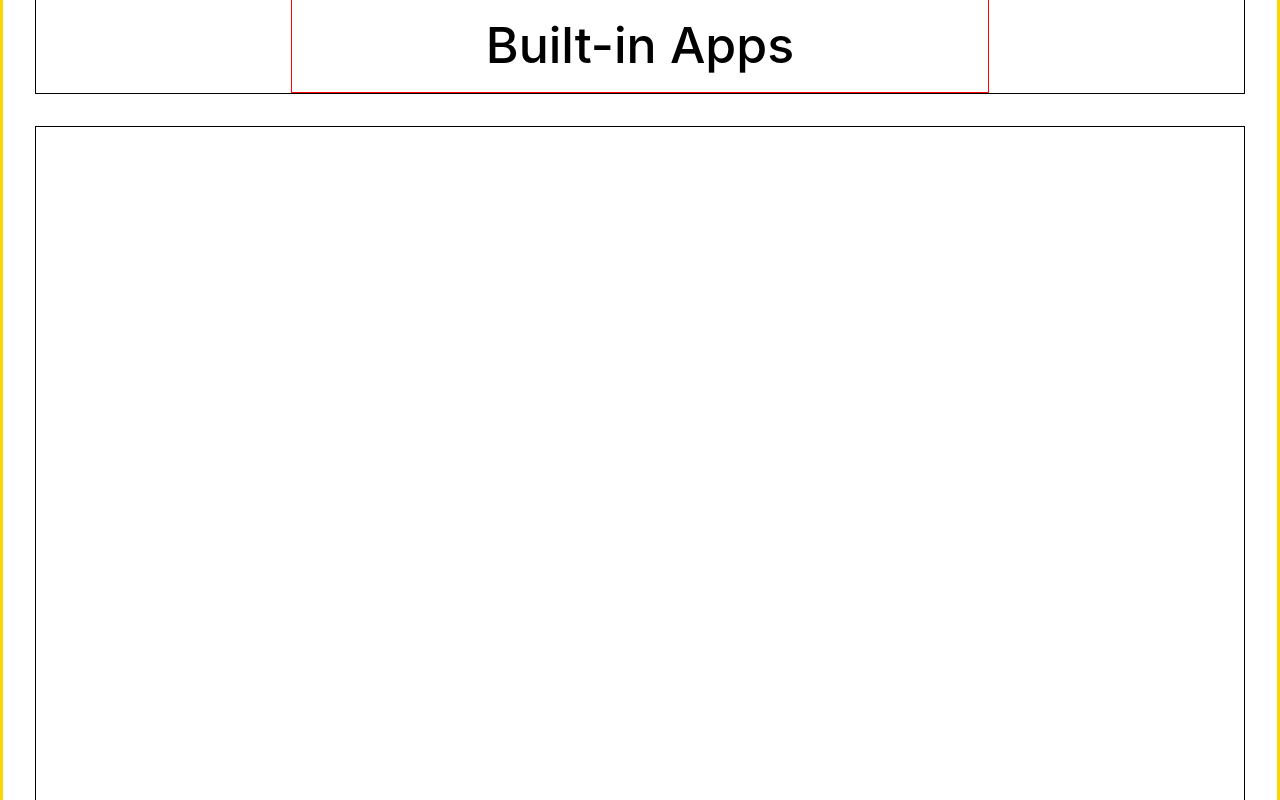
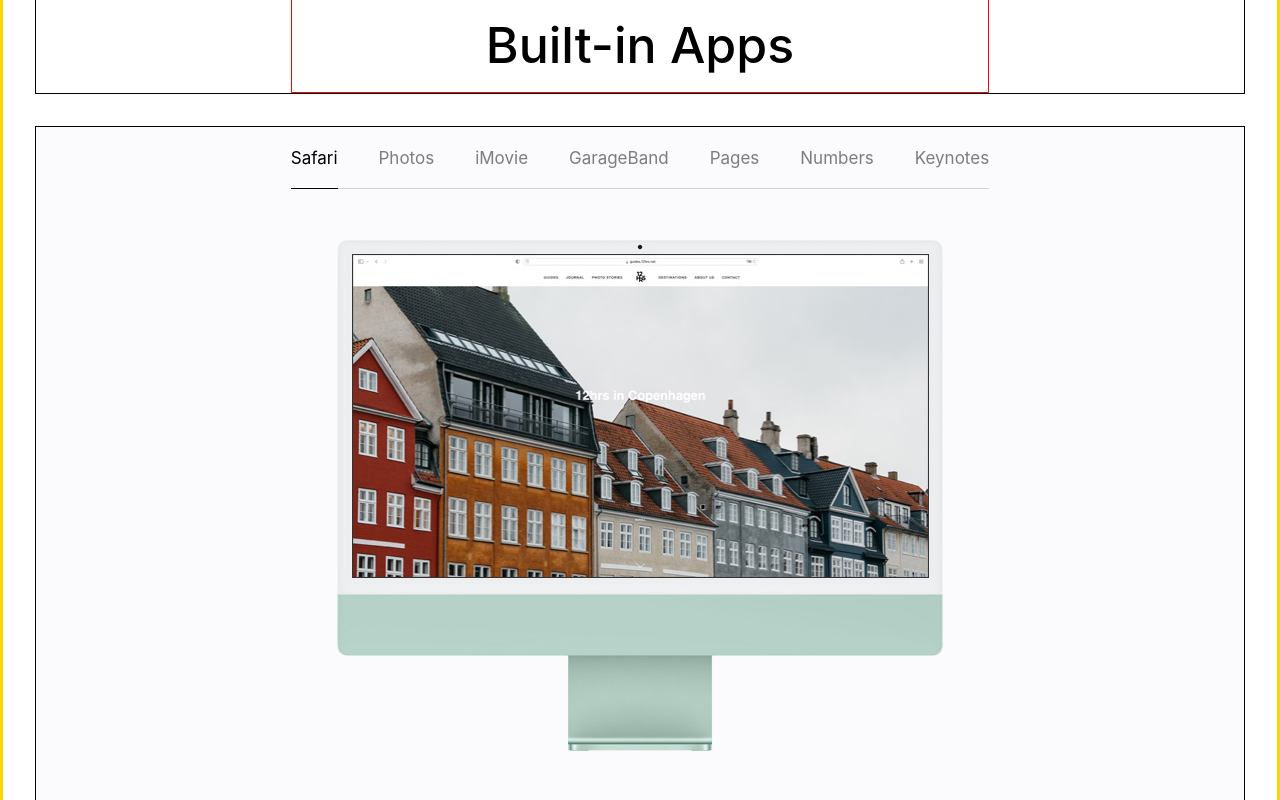
Before and after one commit to iamgrg/Apple-copy, a React (Create React App) app: page /Mac in a window 1280 px wide. Shown: the part 7700-8500 px from the top of the page. Built offline with nearby package versions, Linux system fonts and the light colour scheme.

Commit message:
caroussel app Mac

```diff
--- a/src/App.js
+++ b/src/App.js
@@ -6,7 +6,7 @@ import About from "./pages/About";
 import Apple from "./pages/Apple";
 import Ipad from "./pages/iPad";
 import Iphone from "./pages/iPhone";
-import Mac from "./pages/Mac";
+import Mac from "./pages/Mac/Mac";
 import CheckOut from "./pages/Checkout/Checkout";
 import Store from "./pages/Store/Store.js";
 import { useState } from "react";
--- a/src/index.css
+++ b/src/index.css
@@ -681,6 +681,42 @@ width: 100%;
   height: 110vh;
   margin: 4vh;
   padding: 0 20%;
+  background-color: #fbfbfd;
+}
+.Mac .appsCaroussel .menu {
+  border-bottom: solid #d2d2d7 0.1px;
+  padding: 0;
+  display: flex;
+  justify-content: space-between;
+}
+.Mac .appsCaroussel button {
+  border : none;
+  background-color: transparent;
+  font-size: 17px;
+  padding: 20px 0;
+  transform: translate(0px, 1px);
+  color : #7d7d7e;
+  font-family: "SF Pro Text","SF Pro Icons","Helvetica Neue","Helvetica","Arial",sans-serif;
+}
+.Mac .appsCaroussel .select{
+}
+.Mac .appsCaroussel button:hover {
+  color : rgb(39, 39, 39);
+  cursor: pointer;
+}
+.Mac .appsCaroussel .macDisplay {
+  height: 514px;
+  width: 608px;
+  position: relative;
+  padding : 0;
+  margin: 50px auto 0 auto;
+}
+.Mac .appsCaroussel .screen {
+  position: absolute;
+  top:  15px;
+  left: 16px;
+  height: 324px;
+  width: 577px;
 }
 .Mac .proAppsCaroussel {
     border: solid black 0.1px;
--- a/src/pages/Mac.js
+++ b/src/pages/Mac/Mac.js
@@ -1,3 +1,5 @@
+import AppCaroussel from "./caroussels"
+
 const Mac = () => {
   return <div className="Mac">
       <div className="superCharged">
@@ -58,9 +60,7 @@ const Mac = () => {
       </div>
       <div className="macOS"></div>
       <div className="apps"><h2>Built-in Apps</h2></div>
-      <div className="appsCaroussel">
-
-      </div>
+      <AppCaroussel/>
       <div className="proAppsCaroussel">
 
       </div>
--- /dev/null
+++ b/src/pages/Mac/caroussels.js
@@ -0,0 +1,67 @@
+import { useState } from "react"
+import macDisplay from "/Users/gregoire/Documents/Projet code/Odin_project/portfolio/apple-fake/src/Assets/Mac/bia_hw__eb4197lfok2u_large.jpeg"
+import iMovie from "/Users/gregoire/Documents/Projet code/Odin_project/portfolio/apple-fake/src/Assets/Mac/bia_imovie__eufhd8vcyo02_large.jpeg"
+import Keynote from "/Users/gregoire/Documents/Projet code/Odin_project/portfolio/apple-fake/src/Assets/Mac/bia_keynote__bmh51wz81auq_large.jpeg"
+import Pages from "/Users/gregoire/Documents/Projet code/Odin_project/portfolio/apple-fake/src/Assets/Mac/bia_pages__v70unua3zgiy_large.jpeg"
+import Photos from "/Users/gregoire/Documents/Projet code/Odin_project/portfolio/apple-fake/src/Assets/Mac/bia_photos__cz11vic5lncm_large.jpeg"
+import Safari from "/Users/gregoire/Documents/Projet code/Odin_project/portfolio/apple-fake/src/Assets/Mac/bia_safari__gns2a0avylyu_large.jpeg"
+import GarageBand from "/Users/gregoire/Documents/Projet code/Odin_project/portfolio/apple-fake/src/Assets/Mac/bia_garageband__cdjv7ykdtimq_large.jpeg"
+import Numbers from "/Users/gregoire/Documents/Projet code/Odin_project/portfolio/apple-fake/src/Assets/Mac/bia_numbers__fto87hwyhliu_large.jpeg"
+const AppCaroussel = () => {
+
+    const [style, setStyle] = useState([
+        {
+        borderBottom: "solid black 0.1px",
+        color : "black"},
+        {},
+        {},
+        {},
+        {},
+        {},
+        {},
+    ])
+    const styleInit = [{},{},{},{},{},{},{}]
+    const imgs = [
+      <img src={Safari} alt="iMovie"className="screen"></img>,
+      <img src={Photos} alt="iMovie"className="screen"></img>,
+      <img src={iMovie} alt="iMovie"className="screen"></img>,
+      <img src={GarageBand} alt="iMovie"className="screen"></img>,
+      <img src={Pages} alt="iMovie"className="screen"></img>,
+      <img src={Numbers} alt="iMovie"className="screen"></img>,
+      <img src={Keynote} alt="iMovie"className="screen"></img>,
+    ];
+    const buttons = [
+       <button style={style[0]} onClick={() => {select(imgs[0])}}>Safari</button>,
+       <button style={style[1]} onClick={() => {select(imgs[1])}}>Photos</button>,
+       <button style={style[2]} onClick={() => {select(imgs[2])}}>iMovie</button>,
+       <button style={style[3]} onClick={() => {select(imgs[3])}}>GarageBand</button>,
+       <button style={style[4]} onClick={() => {select(imgs[4])}}>Pages</button>,
+       <button style={style[5]} onClick={() => {select(imgs[5])}}>Numbers</button>,
+       <button style={style[6]} onClick={() => {select(imgs[6])}}>Keynotes</button>,
+    ]
+
+    // trouver un moyen de changer le style du bouton, je vais à peu pres comment faire en mettant ca dans le state
+    const select = (img) => {
+        const rank = imgs.indexOf(img)
+        let newStyle = styleInit;
+        newStyle[rank] = {
+            borderBottom: "solid black 0.1px",
+            color : "black"
+            }
+        setStyle(newStyle)
+        setMainImg(img);
+    }
+
+    const [mainImg, setMainImg] = useState(imgs[0]);
+    return <div className="appsCaroussel">
+        <div className="menu">
+            {buttons}
+        </div>
+        <div className="macDisplay">
+        <img src={macDisplay} alt="macDisplay"></img>
+        {mainImg}
+        </div>
+    </div>
+}
+
+export default AppCaroussel
```
Also changed, not shown: src/Assets/Mac/bia_numbers__fto87hwyhliu_large.jpeg (added), src/Assets/ProductPg/Mac/bia_numbers__fto87hwyhliu_large.jpeg (added).
